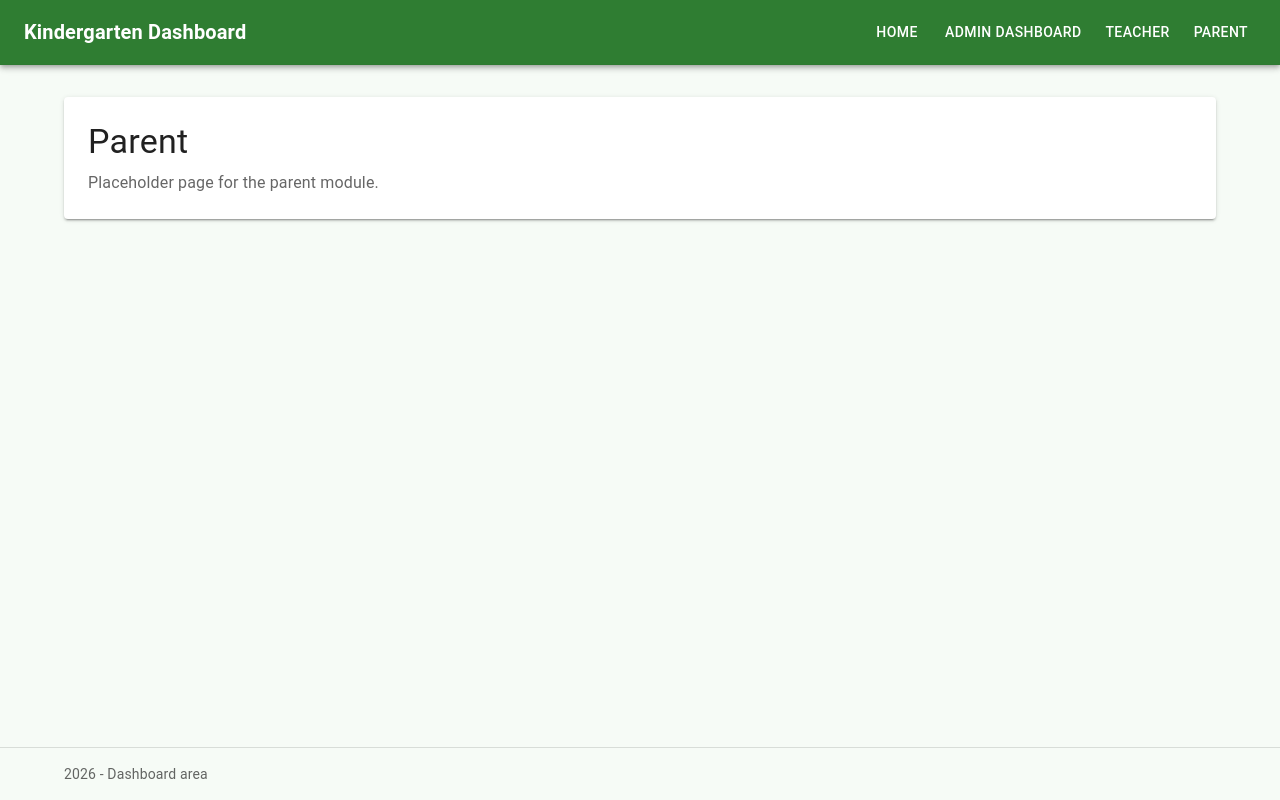
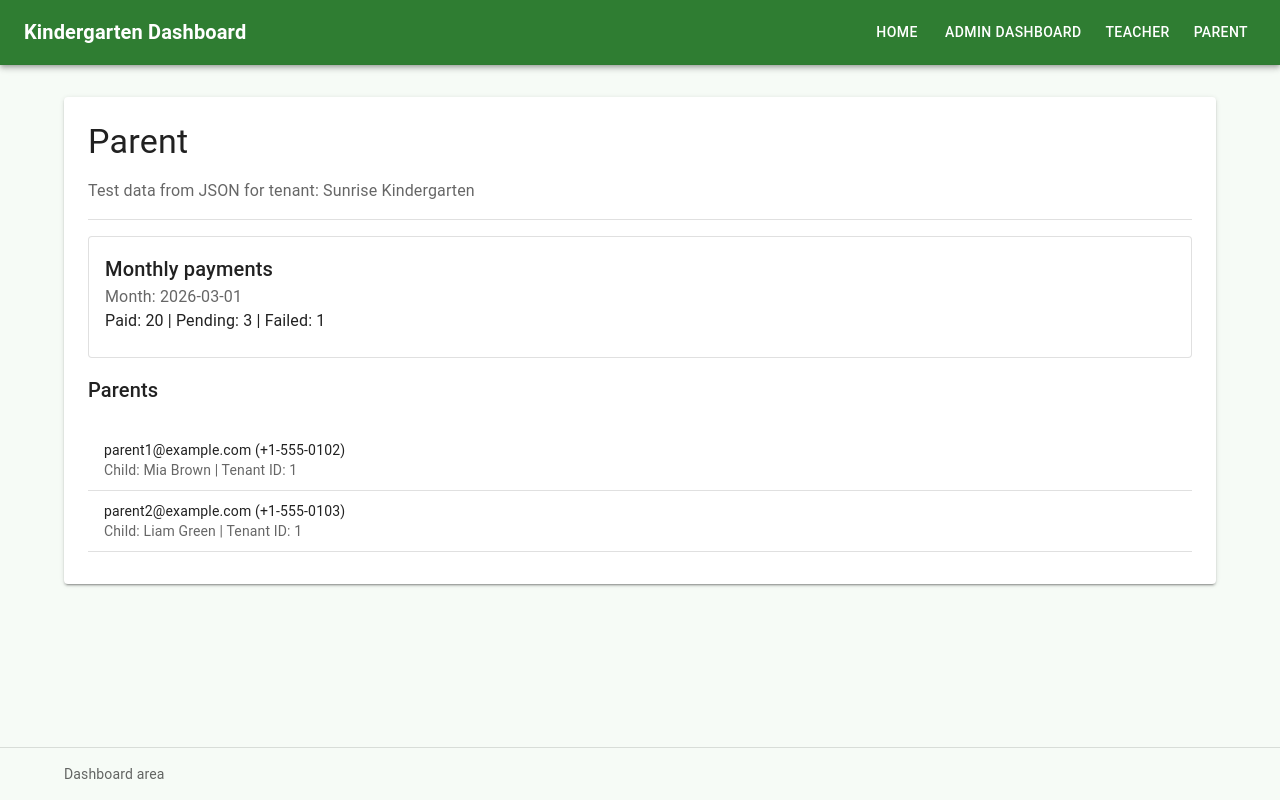
Before and after one commit to taltech-vanemarendajaks/team29-kindergarten-application, a Next.js app in the folder frontend/: page /parent in a window 1280 px wide. Built offline with nearby package versions, Linux system fonts and the light colour scheme.

Commit message:
Refactor Parent and Teacher pages to utilize JSON data for dynamic content display; update layout and styling for improved user experience.

```diff
--- a/frontend/src/app/(dashboard)/parent/page.tsx
+++ b/frontend/src/app/(dashboard)/parent/page.tsx
@@ -1,13 +1,76 @@
-import { Paper, Stack, Typography } from "@mui/material";
+import parentPageData from "@/src/modules/kindergarten/model/parent-page-data.json";
+import {
+  Card,
+  CardContent,
+  Divider,
+  List,
+  ListItem,
+  ListItemText,
+  Paper,
+  Stack,
+  Typography,
+} from "@mui/material";
+
+type ParentCardItem = {
+  id: string;
+  tenantId: string;
+  email: string;
+  phone: string;
+  childName: string;
+};
+
+type ParentPageData = {
+  tenant: {
+    id: string;
+    name: string;
+  };
+  parents: ParentCardItem[];
+  monthlyPayments: {
+    month: string;
+    paid: number;
+    pending: number;
+    failed: number;
+  };
+};
 
 export default function ParentPage() {
+  const data = parentPageData as ParentPageData;
+
   return (
     <Paper elevation={2} sx={{ p: 3 }}>
-      <Stack spacing={1}>
+      <Stack spacing={2}>
         <Typography variant="h4">Parent</Typography>
         <Typography color="text.secondary">
-          Placeholder page for the parent module.
+          Test data from JSON for tenant: {data.tenant.name}
         </Typography>
+
+        <Divider />
+
+        <Card variant="outlined">
+          <CardContent>
+            <Typography variant="h6">Monthly payments</Typography>
+            <Typography color="text.secondary">
+              Month: {data.monthlyPayments.month}
+            </Typography>
+            <Typography>
+              Paid: {data.monthlyPayments.paid} | Pending:{" "}
+              {data.monthlyPayments.pending} | Failed:{" "}
+              {data.monthlyPayments.failed}
+            </Typography>
+          </CardContent>
+        </Card>
+
+        <Typography variant="h6">Parents</Typography>
+        <List dense>
+          {data.parents.map((parent) => (
+            <ListItem key={parent.id} divider>
+              <ListItemText
+                primary={`${parent.email} (${parent.phone})`}
+                secondary={`Child: ${parent.childName} | Tenant ID: ${parent.tenantId}`}
+              />
+            </ListItem>
+          ))}
+        </List>
       </Stack>
     </Paper>
   );
--- a/frontend/src/app/(dashboard)/teacher/page.tsx
+++ b/frontend/src/app/(dashboard)/teacher/page.tsx
@@ -1,13 +1,75 @@
-import { Paper, Stack, Typography } from "@mui/material";
+import teacherPageData from "@/src/modules/kindergarten/model/teacher-page-data.json";
+import {
+  Card,
+  CardContent,
+  Divider,
+  List,
+  ListItem,
+  ListItemText,
+  Paper,
+  Stack,
+  Typography,
+} from "@mui/material";
+
+type TeacherCardItem = {
+  id: string;
+  tenantId: string;
+  firstName: string;
+  lastName: string;
+  groupName: string;
+};
+
+type TeacherPageData = {
+  tenant: {
+    id: string;
+    name: string;
+  };
+  teachers: TeacherCardItem[];
+  dailyAttendance: {
+    date: string;
+    present: number;
+    absent: number;
+    sick: number;
+  };
+};
 
 export default function TeacherPage() {
+  const data = teacherPageData as TeacherPageData;
+
   return (
     <Paper elevation={2} sx={{ p: 3 }}>
-      <Stack spacing={1}>
+      <Stack spacing={2}>
         <Typography variant="h4">Teacher</Typography>
         <Typography color="text.secondary">
-          Placeholder page for the teacher module.
+          Test data from JSON for tenant: {data.tenant.name}
         </Typography>
+
+        <Divider />
+
+        <Card variant="outlined">
+          <CardContent>
+            <Typography variant="h6">Daily attendance</Typography>
+            <Typography color="text.secondary">
+              Date: {data.dailyAttendance.date}
+            </Typography>
+            <Typography>
+              Present: {data.dailyAttendance.present} | Absent:{" "}
+              {data.dailyAttendance.absent} | Sick: {data.dailyAttendance.sick}
+            </Typography>
+          </CardContent>
+        </Card>
+
+        <Typography variant="h6">Teachers</Typography>
+        <List dense>
+          {data.teachers.map((teacher) => (
+            <ListItem key={teacher.id} divider>
+              <ListItemText
+                primary={`${teacher.firstName} ${teacher.lastName}`}
+                secondary={`Group: ${teacher.groupName} | Tenant ID: ${teacher.tenantId}`}
+              />
+            </ListItem>
+          ))}
+        </List>
       </Stack>
     </Paper>
   );
--- a/frontend/src/app/main-layout.tsx
+++ b/frontend/src/app/main-layout.tsx
@@ -1,7 +1,7 @@
 "use client";
 
 import type { ReactNode } from "react";
-import { useMemo, useState } from "react";
+import { useState } from "react";
 import { Box, Container, CssBaseline, ThemeProvider, createTheme } from "@mui/material";
 import Drawer from "./drawer";
 import Footer from "./footer";
@@ -37,7 +37,6 @@ export default function MainLayout({
 }: MainLayoutProps) {
   const [drawerOpen, setDrawerOpen] = useState(false);
   const hasNavigation = navItems.length > 0;
-  const resolvedFooterText = useMemo(() => `${new Date().getFullYear()} - ${footerText}`, [footerText]);
 
   return (
     <ThemeProvider theme={theme}>
@@ -54,7 +53,7 @@ export default function MainLayout({
           {children}
         </Container>
 
-        <Footer text={resolvedFooterText} />
+        <Footer text={footerText} />
       </Box>
     </ThemeProvider>
   );
--- /dev/null
+++ b/frontend/src/modules/kindergarten/model/parent-page-data.json
@@ -0,0 +1,28 @@
+{
+  "tenant": {
+    "id": "1",
+    "name": "Sunrise Kindergarten"
+  },
+  "parents": [
+    {
+      "id": "11",
+      "tenantId": "1",
+      "email": "parent1@example.com",
+      "phone": "+1-555-0102",
+      "childName": "Mia Brown"
+    },
+    {
+      "id": "12",
+      "tenantId": "1",
+      "email": "parent2@example.com",
+      "phone": "+1-555-0103",
+      "childName": "Liam Green"
+    }
+  ],
+  "monthlyPayments": {
+    "month": "2026-03-01",
+    "paid": 20,
+    "pending": 3,
+    "failed": 1
+  }
+}
--- /dev/null
+++ b/frontend/src/modules/kindergarten/model/teacher-page-data.json
@@ -0,0 +1,28 @@
+{
+  "tenant": {
+    "id": "1",
+    "name": "Sunrise Kindergarten"
+  },
+  "teachers": [
+    {
+      "id": "21",
+      "tenantId": "1",
+      "firstName": "Anna",
+      "lastName": "Smith",
+      "groupName": "Stars"
+    },
+    {
+      "id": "22",
+      "tenantId": "1",
+      "firstName": "John",
+      "lastName": "Davis",
+      "groupName": "Rainbow"
+    }
+  ],
+  "dailyAttendance": {
+    "date": "2026-03-08",
+    "present": 18,
+    "absent": 2,
+    "sick": 1
+  }
+}
```
